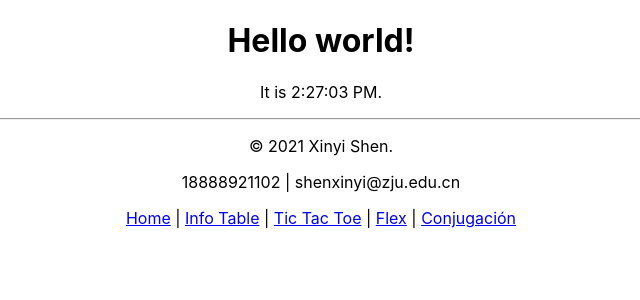
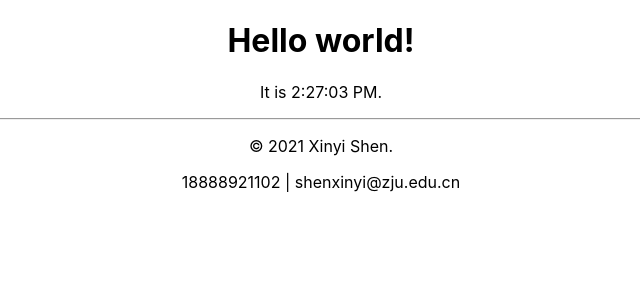
Before and after one commit to Sxy623/Homepage, a React (Create React App) app: page / in a window 1280 px wide. Shown: the top 300 px of the page, without its empty margins (319-959 px from the left). Built offline with nearby package versions, Linux system fonts and the light colour scheme.

Commit message:
Hide links

```diff
--- a/src/App.jsx
+++ b/src/App.jsx
@@ -1,5 +1,6 @@
 import React from 'react'
-import { BrowserRouter as Router, Switch, Route, Link, Redirect } from 'react-router-dom'
+// import { BrowserRouter as Router, Switch, Route, Link, Redirect } from 'react-router-dom'
+import { HashRouter as Router, Switch, Route, Redirect } from 'react-router-dom'
 import './App.css'
 import Home from './Home'
 import InfoTable from './InfoTable'
@@ -32,11 +33,11 @@ export default function App () {
           <Home />
         </Route>
       </Switch>
-      <Link to="/">Home</Link>{' | '}
-      <Link to="/info-table">Info Table</Link>{' | '}
-      <Link to="/tic-tac-toe">Tic Tac Toe</Link>{' | '}
-      <Link to="/flex">Flex</Link>{' | '}
-      <Link to="/conjugacion">Conjugación</Link>
+       {/* <Link to="/">Home</Link>{' | '} */}
+       {/* <Link to="/info-table">Info Table</Link>{' | '} */}
+       {/* <Link to="/tic-tac-toe">Tic Tac Toe</Link>{' | '} */}
+       {/* <Link to="/flex">Flex</Link>{' | '} */}
+       {/* <Link to="/conjugacion">Conjugación</Link> */}
     </Router>
   )
 }
```
